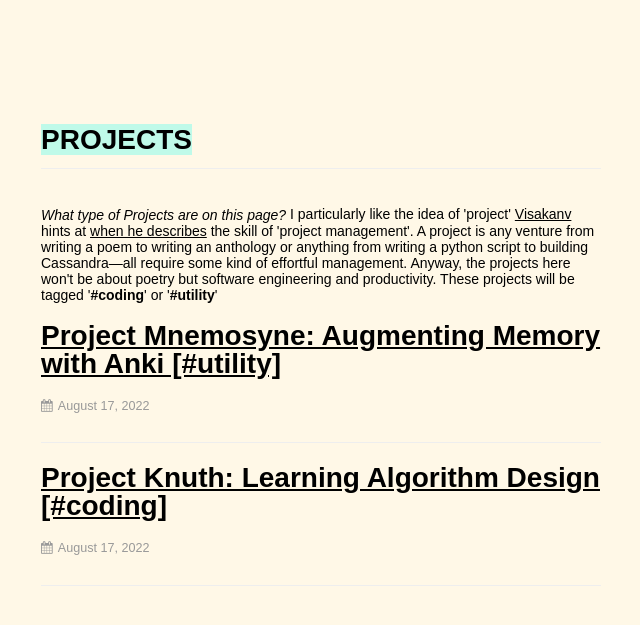
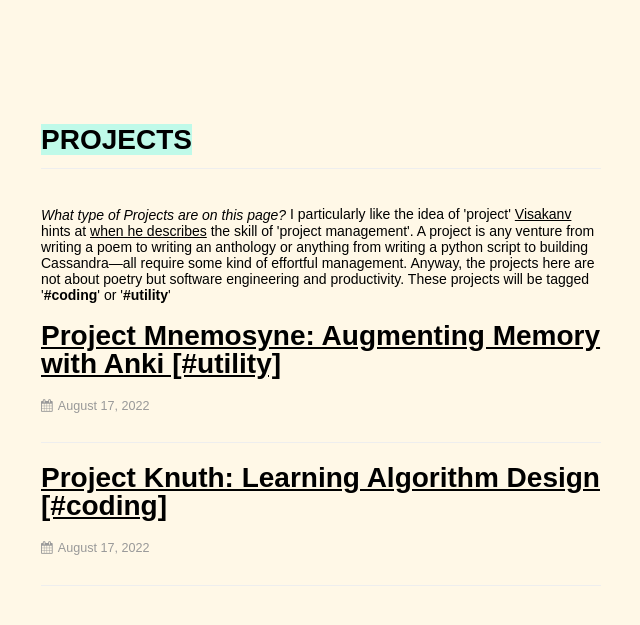
Before and after one commit to dCO2/rococo, a Jekyll site: the page built from projects/index.html, in a window 1280 px wide. Shown: the top 625 px of the page, without its empty margins (335-975 px from the left). Built offline with Jekyll 4.4.1, drawn with Linux system fonts in a browser that asks for light colours; some web fonts are replaced.

Commit message:
Update index.html

```diff
--- a/projects/index.html
+++ b/projects/index.html
@@ -8,7 +8,7 @@ permalink: projects/
 <div class=post>
 </div>
 <br>
-<i>What type of Projects are on this page?</i> I particularly like the idea of 'project' <a href="https://twitter.com/visakanv">Visakanv<a/> hints at <a href="https://twitter.com/visakanv/status/1057601229394591745?s=20&t=U_83Cvx5MUaMFPRuQlgz_Q">when he describes</a> the skill of 'project management'. A project is any venture from writing a poem to writing an anthology or anything from writing a python script to building Cassandra—all require some kind of effortful management. Anyway, the projects here won't be about poetry but software engineering and productivity. These projects will be tagged '<b>#coding</b>' or '<b>#utility</b>'
+<i>What type of Projects are on this page?</i> I particularly like the idea of 'project' <a href="https://twitter.com/visakanv">Visakanv<a/> hints at <a href="https://twitter.com/visakanv/status/1057601229394591745?s=20&t=U_83Cvx5MUaMFPRuQlgz_Q">when he describes</a> the skill of 'project management'. A project is any venture from writing a poem to writing an anthology or anything from writing a python script to building Cassandra—all require some kind of effortful management. Anyway, the projects here are not about poetry but software engineering and productivity. These projects will be tagged '<b>#coding</b>' or '<b>#utility</b>'
 {% for post in site.posts %}
     {% if post.layout == 'project' %}
         <div class=post>
```
